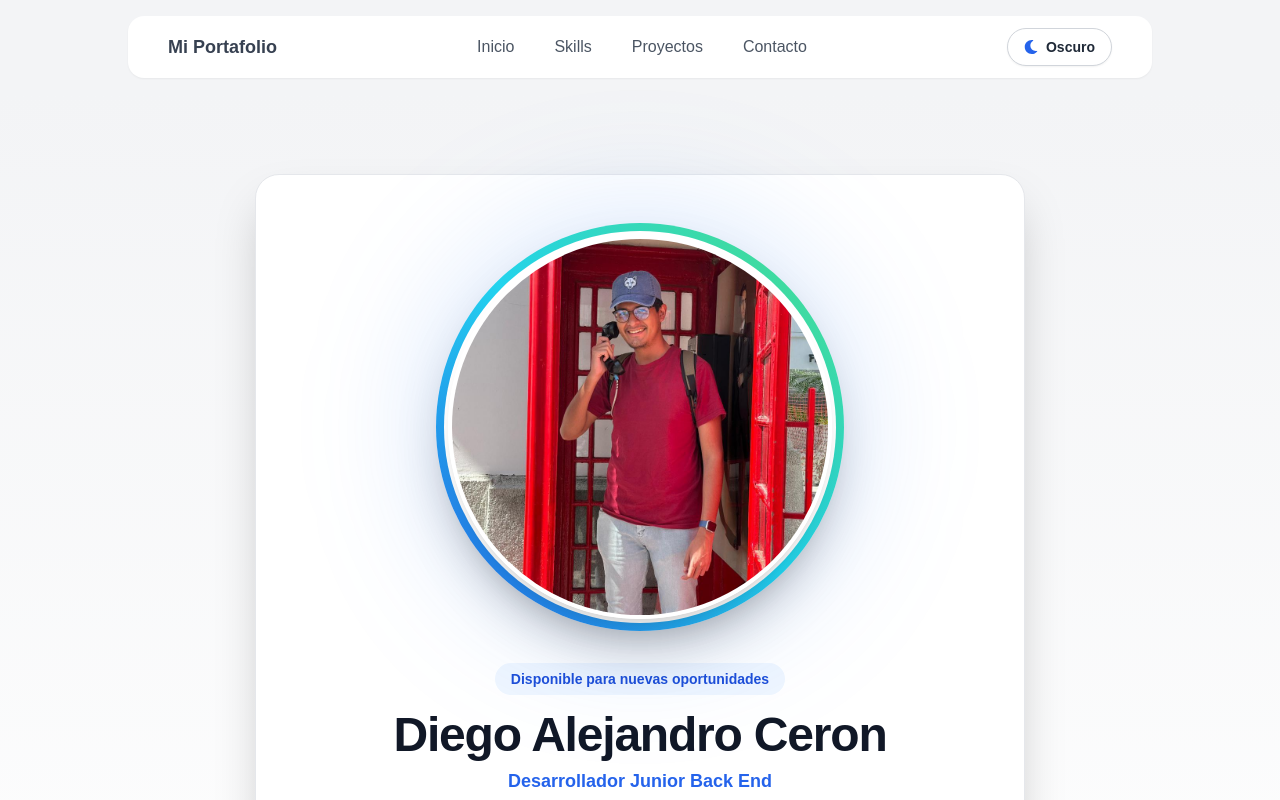
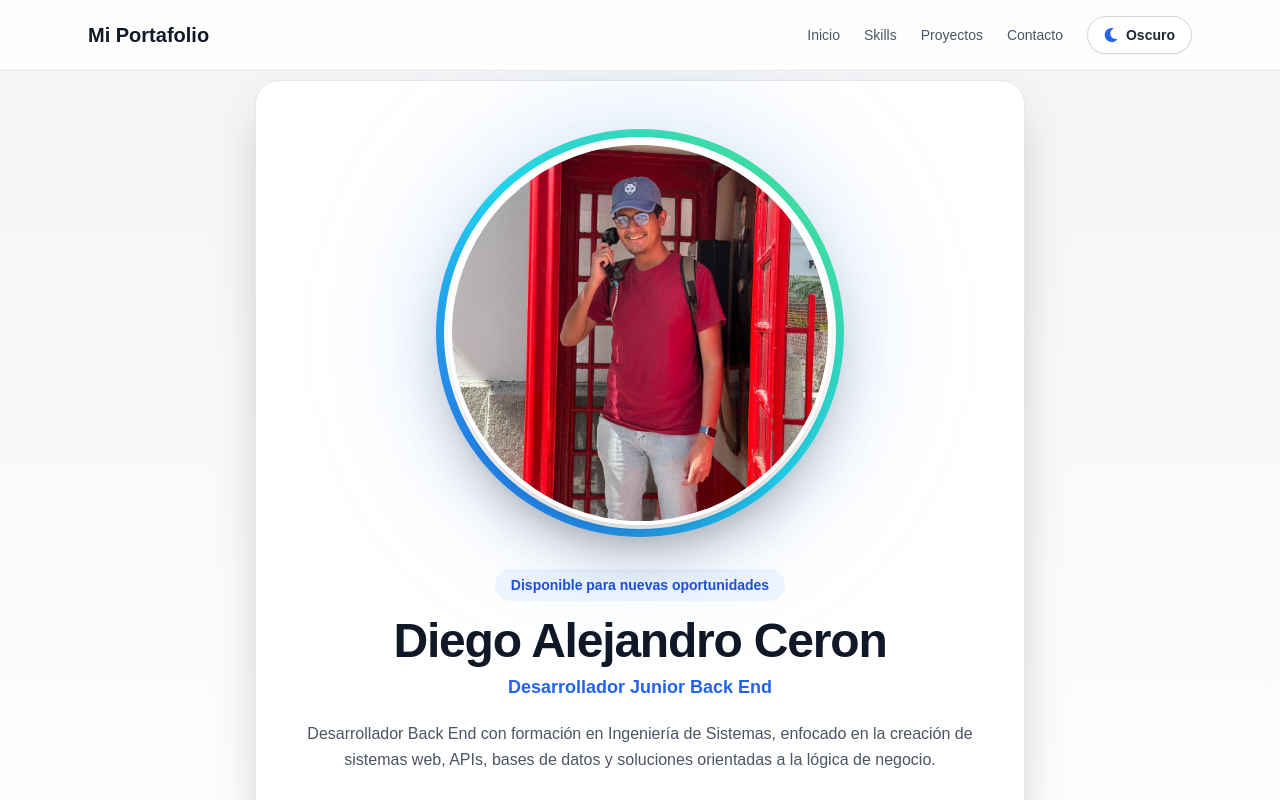
Before and after one commit to diego0399/portafolio_diegoceron, a Next.js app: page / in a window 1280 px wide. Shown: the top 800 px of the page. Built offline with nearby package versions, Linux system fonts and the light colour scheme.

Commit message:
Cambios 29/04/2026 7:00
Cambios 29/04/2026 7:00

```diff
--- a/src/app/components/Navbar.tsx
+++ b/src/app/components/Navbar.tsx
@@ -1,5 +1,6 @@
 "use client";
 
+import { useState } from "react";
 import ThemeToggle from "./ThemeToggle";
 
 type NavbarProps = {
@@ -7,45 +8,65 @@ type NavbarProps = {
 };
 
 export default function Navbar({ onShowSections }: NavbarProps) {
+  const [open, setOpen] = useState(false);
+
+  const handleClick = (section: string) => {
+    onShowSections(section);
+    setOpen(false);
+  };
+
   return (
-    <nav className="flex justify-center items-center bg-gray-100 py-4 transition-colors dark:bg-slate-950">
-      <div className="flex items-center justify-between bg-white rounded-2xl shadow-sm px-10 py-3 w-[90%] max-w-5xl transition-colors dark:bg-slate-900 dark:shadow-slate-950">
-        <h1 className="text-lg font-semibold text-gray-700 dark:text-gray-100">
+    <nav className="fixed top-0 left-0 z-50 w-full border-b border-gray-200 bg-white/90 backdrop-blur-md dark:border-slate-800 dark:bg-slate-950/90">
+      <div className="mx-auto flex max-w-6xl items-center justify-between px-4 py-4 sm:px-6">
+        <h1 className="text-lg font-bold text-gray-900 dark:text-white sm:text-xl">
           Mi Portafolio
         </h1>
 
-        <div className="flex gap-10 text-gray-600 font-medium dark:text-gray-300">
-          <button
-            onClick={() => onShowSections("hero")}
-            className="hover:text-gray-900 transition-colors dark:hover:text-white"
-          >
+        <div className="hidden items-center gap-6 text-sm font-medium text-gray-600 dark:text-gray-300 md:flex">
+          <button onClick={() => handleClick("hero")} className="hover:text-blue-600">
             Inicio
           </button>
-
-          <button
-            onClick={() => onShowSections("skills")}
-            className="hover:text-gray-900 transition-colors dark:hover:text-white"
-          >
+          <button onClick={() => handleClick("skills")} className="hover:text-blue-600">
             Skills
           </button>
-
-          <button
-            onClick={() => onShowSections("projects")}
-            className="hover:text-gray-900 transition-colors dark:hover:text-white"
-          >
+          <button onClick={() => handleClick("projects")} className="hover:text-blue-600">
             Proyectos
           </button>
-
-          <button
-            onClick={() => onShowSections("contact")}
-            className="hover:text-gray-900 transition-colors dark:hover:text-white"
-          >
+          <button onClick={() => handleClick("contact")} className="hover:text-blue-600">
             Contacto
           </button>
+          <ThemeToggle />
         </div>
 
-        <ThemeToggle />
+        <div className="flex items-center gap-3 md:hidden">
+          <ThemeToggle />
+          <button
+            onClick={() => setOpen(!open)}
+            className="rounded-lg border border-gray-300 px-3 py-2 text-sm font-semibold text-gray-700 dark:border-slate-700 dark:text-white"
+          >
+            {open ? "Cerrar" : "Menú"}
+          </button>
+        </div>
       </div>
+
+      {open && (
+        <div className="border-t border-gray-200 bg-white px-4 py-4 dark:border-slate-800 dark:bg-slate-950 md:hidden">
+          <div className="flex flex-col gap-4 text-sm font-medium text-gray-700 dark:text-gray-300">
+            <button onClick={() => handleClick("hero")} className="text-left">
+              Inicio
+            </button>
+            <button onClick={() => handleClick("skills")} className="text-left">
+              Skills
+            </button>
+            <button onClick={() => handleClick("projects")} className="text-left">
+              Proyectos
+            </button>
+            <button onClick={() => handleClick("contact")} className="text-left">
+              Contacto
+            </button>
+          </div>
+        </div>
+      )}
     </nav>
   );
 }
```
